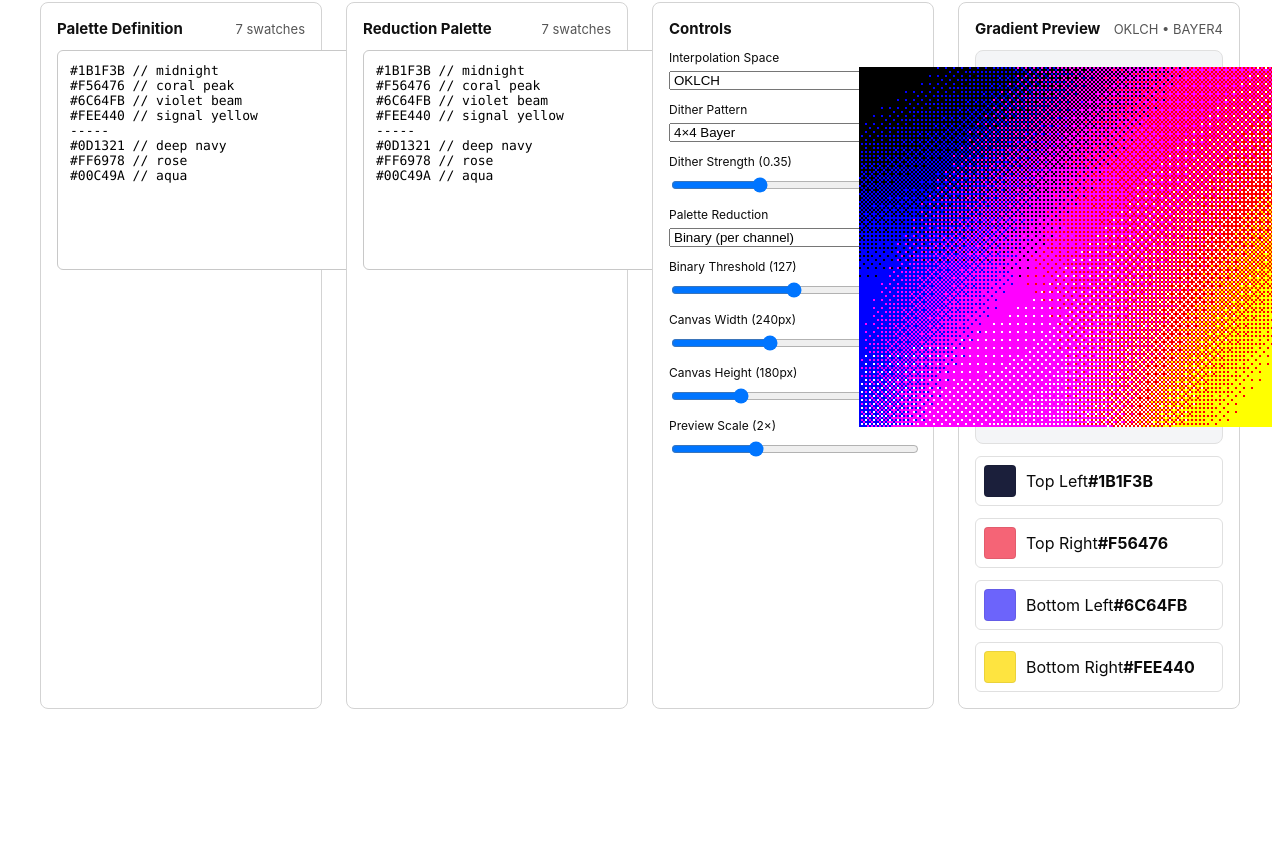
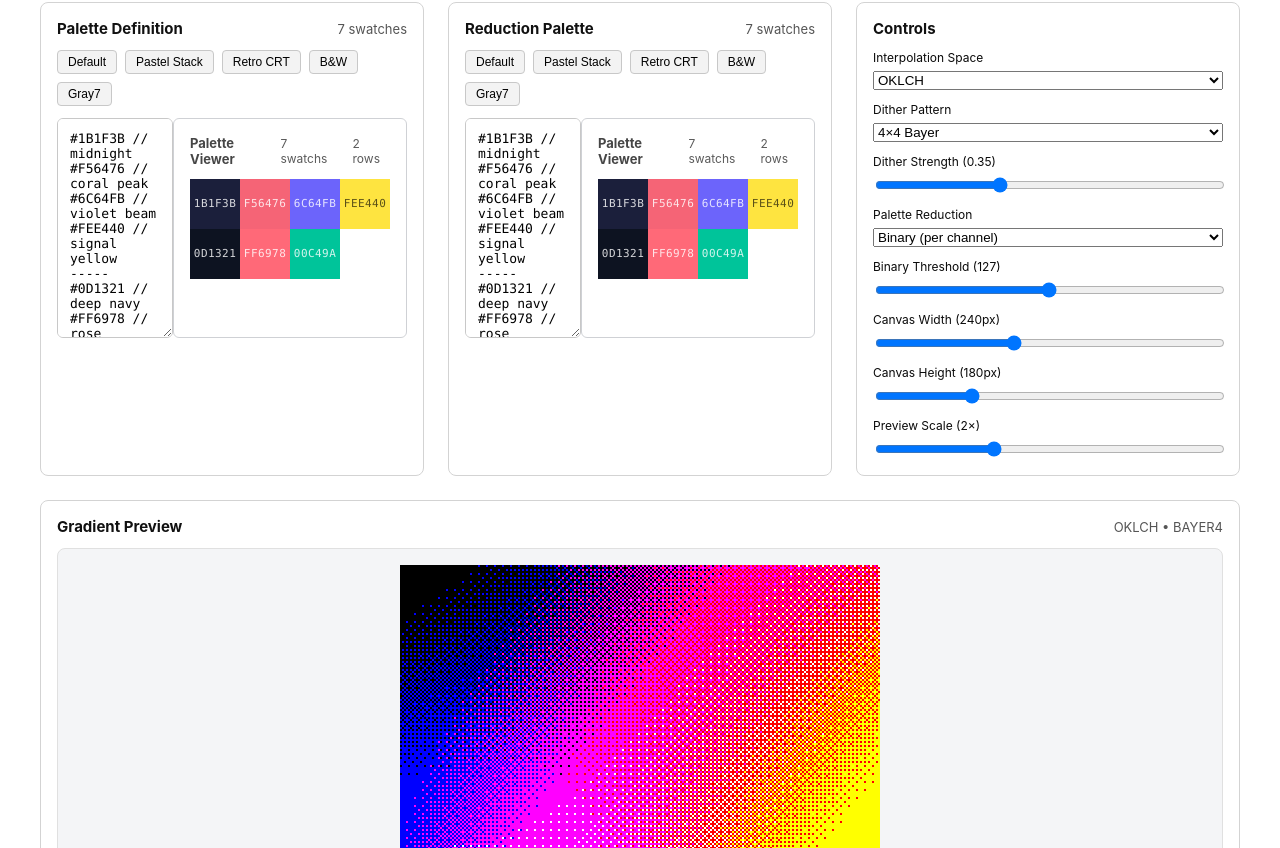
Before and after one commit to thenfour/typefacecompare, a Next.js app: page /DitherGradient in a window 1280 px wide. Shown: the part 252-1100 px from the top of the page. Before the commit the page ends 1001 px from the top, so only its background shows below. Built offline with nearby package versions, Linux system fonts and the light colour scheme; a web font is replaced by a local one.

Commit message:
layout, preset palettes, show palette swatches

```diff
--- /dev/null
+++ b/src/components/PalettePresetButtons.tsx
@@ -0,0 +1,28 @@
+interface PalettePreset {
+    label: string;
+    value: string;
+}
+
+interface PalettePresetButtonsProps {
+    presets: ReadonlyArray<PalettePreset>;
+    onSelect(value: string): void;
+    className?: string;
+}
+
+export function PalettePresetButtons({ presets, onSelect, className }: PalettePresetButtonsProps) {
+    if (presets.length === 0) {
+        return null;
+    }
+
+    const classNames = ["palette-presets", className].filter(Boolean).join(" ");
+
+    return (
+        <div className={classNames}>
+            {presets.map((preset) => (
+                <button type="button" key={preset.label} onClick={() => onSelect(preset.value)}>
+                    {preset.label}
+                </button>
+            ))}
+        </div>
+    );
+}
--- a/src/pages/DitherGradient.tsx
+++ b/src/pages/DitherGradient.tsx
@@ -6,7 +6,10 @@ import { ColorInterpolationMode, convertHexToVector, interpolateGradientColor, r
 import { hexToRgb } from "../utils/color";
 import { useDevicePixelRatio } from "../hooks/useDevicePixelRatio";
 import type { PaletteSwatchDefinition } from "../types/paletteDefinition";
+import { PalettePresetButtons } from "../components/PalettePresetButtons";
 import "../styles/DitherGradient.css";
+import "../styles/PaletteDefinition.css";
+import { PaletteDefinitionViewer } from "@/components/PaletteDefinitionViewer";
 
 type DitherType = "none" | "bayer2" | "bayer4" | "bayer8";
 type ReductionMode = "binary" | "palette" | "none";
@@ -19,6 +22,29 @@ const DEFAULT_PALETTE = `#1B1F3B // midnight
 #0D1321 // deep navy
 #FF6978 // rose
 #00C49A // aqua`;
+
+const PALETTE_PRESETS = [
+    {
+        label: "Default",
+        value: DEFAULT_PALETTE,
+    },
+    {
+        label: "Pastel Stack",
+        value: `#F6BD60 // sherbet\n#F7EDE2 // linen\n#F5CAC3 // blush\n#84A59D // sage\n-----\n#F28482 // grapefruit\n#B8F2E6 // mint\n#CDB4DB // lavender`,
+    },
+    {
+        label: "Retro CRT",
+        value: `#0F0F0F\n#1EE814\n#30B7FF\n#F7F05B\n-----\n#FF7F11\n#FA1E44\n#C201E2`,
+    },
+    {
+        label: "B&W",
+        value: `#0\n#f`,
+    },
+    {
+        label: "Gray7",
+        value: `#050505\n#2B2B2B\n#555555\n#808080\n-----\n#AAAAAA\n#D5D5D5\n#F5F5F5`,
+    },
+] as const;
 
 const CORNER_LABELS = ["Top Left", "Top Right", "Bottom Left", "Bottom Right"] as const;
 interface ReductionPaletteEntry {
@@ -71,17 +97,6 @@ export default function DitherGradientPage() {
     const parsedReductionPalette = useMemo(() => parsePaletteDefinition(reductionPaletteText), [reductionPaletteText]);
     const reductionSwatches = parsedReductionPalette.swatches;
     const hasReductionPalette = reductionSwatches.length > 0;
-
-    useEffect(() => {
-        if (gradientSwatches.length === 0) {
-            return;
-        }
-        // setCornerAssignments((prev) => {
-        //     const next = buildCornerIndices(swatches, prev);
-        //     const changed = next.some((value, index) => value !== prev[index]);
-        //     return changed ? next : prev;
-        // });
-    }, [gradientSwatches]);
 
     const derivedCorners = useMemo(() => deriveCornerHexes(gradientSwatches, cornerAssignments), [gradientSwatches, cornerAssignments]);
     const reductionPaletteEntries = useMemo<ReductionPaletteEntry[]>(
@@ -164,11 +179,15 @@ export default function DitherGradientPage() {
                             <strong>Palette Definition</strong>
                             <span>{gradientSwatches.length} swatch{gradientSwatches.length === 1 ? "" : "es"}</span>
                         </header>
+                        <PalettePresetButtons presets={PALETTE_PRESETS} onSelect={setGradientPaletteText} />
+                        <div style={{ display: "flex" }}>
                             <textarea
                                 value={gradientPaletteText}
                                 onChange={(event: ChangeEvent<HTMLTextAreaElement>) => setGradientPaletteText(event.target.value)}
                                 spellCheck={false}
                             />
+                            <PaletteDefinitionViewer swatches={gradientSwatches} rows={parsedGradientPalette.rows} />
+                        </div>
                         {gradientSwatches.length === 0 && (
                             <p className="dither-gradient-warning">Add at least one valid color to generate a gradient.</p>
                         )}
@@ -179,12 +198,16 @@ export default function DitherGradientPage() {
                             <strong>Reduction Palette</strong>
                             <span>{reductionSwatches.length} swatch{reductionSwatches.length === 1 ? "" : "es"}</span>
                         </header>
+                        <PalettePresetButtons presets={PALETTE_PRESETS} onSelect={setReductionPaletteText} />
+                        <div style={{ display: "flex" }}>
                             <textarea
                                 value={reductionPaletteText}
                                 onChange={(event: ChangeEvent<HTMLTextAreaElement>) => setReductionPaletteText(event.target.value)}
                                 spellCheck={false}
                                 placeholder="Leave empty to disable palette reduction"
                             />
+                            <PaletteDefinitionViewer swatches={reductionSwatches} rows={parsedReductionPalette.rows} />
+                        </div>
                         {reductionMode === "palette" && reductionSwatches.length === 0 && (
                             <p className="dither-gradient-warning">Provide at least one valid color before enabling palette reduction.</p>
                         )}
@@ -304,7 +327,9 @@ export default function DitherGradientPage() {
                             ))}
                         </div>
                     </section> */}
+                </div>
 
+                <div className="dither-gradient-layout">
                     <section className="dither-gradient-card preview">
                         <header>
                             <strong>Gradient Preview</strong>
@@ -334,6 +359,17 @@ export default function DitherGradientPage() {
                             ) : (
                                 <p className="dither-gradient-warning">Waiting for valid palette input…</p>
                             )}
+                        </div>
+                    </section>
+                </div>
+
+                <div className="dither-gradient-layout">
+                    <section className="dither-gradient-card preview">
+                        <header>
+                            <strong>Color matching preview</strong>
+                        </header>
+                        <div>
+                            TODO: for both palettes, and for each swatch (rows), show the top N closest matches in the other palette (columns) , with deltaE or distance metric visible. Tooltip to show more detail.
                         </div>
                     </section>
                 </div>
--- a/src/styles/DitherGradient.css
+++ b/src/styles/DitherGradient.css
@@ -71,6 +71,69 @@
     border: 1px solid #f5b8b8;
     border-radius: 4px;
     padding: 8px;
+}
+
+.palette-presets {
+    display: flex;
+    flex-wrap: wrap;
+    gap: 8px;
+}
+
+.palette-presets button {
+    border: 1px solid #c8c8c8;
+    border-radius: 4px;
+    background: #f3f3f3;
+    padding: 4px 10px;
+    font-size: 12px;
+    cursor: pointer;
+}
+
+.palette-presets button:hover {
+    background: #ececec;
+}
+
+.palette-presets button:active {
+    background: #e2e2e2;
+}
+
+.palette-swatch-strip {
+    display: flex;
+    flex-direction: column;
+    flex-wrap: wrap;
+    gap: 8px;
+    margin-bottom: 8px;
+}
+
+.palette-swatch-chip {
+    display: flex;
+    align-items: center;
+    gap: 8px;
+    border: 1px solid #e0e0e0;
+    border-radius: 6px;
+    padding: 4px 8px;
+    background: #fafafa;
+}
+
+.palette-swatch-chip-color {
+    width: 24px;
+    height: 24px;
+    border-radius: 4px;
+    border: 1px solid rgba(0, 0, 0, 0.1);
+}
+
+.palette-swatch-chip-meta {
+    display: flex;
+    flex-direction: column;
+    line-height: 1.2;
+}
+
+.palette-swatch-chip-meta strong {
+    font-size: 12px;
+}
+
+.palette-swatch-chip-meta small {
+    font-size: 11px;
+    color: #666;
 }
 
 .control-grid {
--- a/src/styles/PaletteDefinition.css
+++ b/src/styles/PaletteDefinition.css
@@ -77,8 +77,9 @@
 .palette-definition-row+.palette-definition-row {}
 
 .palette-definition-swatch {
-    flex: 1;
-    min-height: 56px;
+    flex: none;
+    height: 50px;
+    width: 50px;
     cursor: pointer;
     transition: transform 80ms ease;
     display: flex;
@@ -91,10 +92,6 @@
     letter-spacing: 0.04em;
     padding: 4px;
     border: none;
-}
-
-.palette-definition-swatch:active {
-    transform: translateY(1px);
 }
 
 .palette-definition-empty-state {
```
Lines whose indentation alone changed are shown as unchanged.
